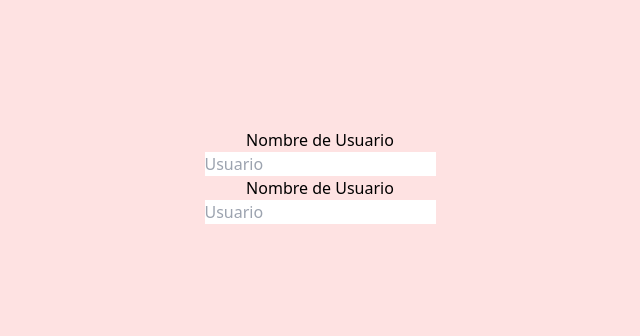
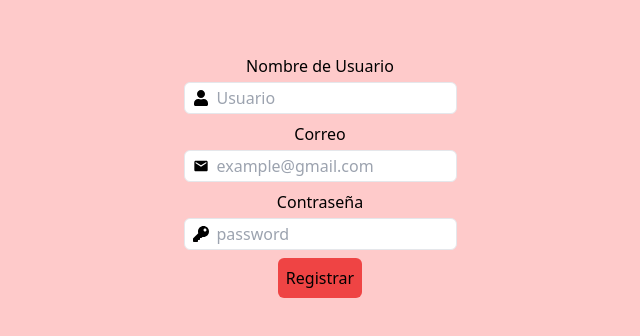
Before and after one commit to PedroMolina17/marketticket, a React (Vite) app in the folder client/: page /register in a window 1280 px wide. Shown: the part 224-560 px from the top of the page, without its empty margins (320-960 px from the left). Built offline with nearby package versions, Linux system fonts and the light colour scheme.

Commit message:
React Hook Form

```diff
--- a/client/src/components/Singup.jsx
+++ b/client/src/components/Singup.jsx
@@ -1,17 +1,121 @@
 import { useForm } from "react-hook-form";
+import { FaUser, FaKey } from "react-icons/fa";
+import { MdEmail } from "react-icons/md";
+
 const Signup = () => {
+  const {
+    register,
+    handleSubmit,
+    formState: { errors },
+    watch,
+    setValue,
+    reset,
+  } = useForm({
+    defaultValues: {
+      nombre: "",
+      correo: "",
+      password: "",
+    },
+  });
+
+  const onSubmit = handleSubmit((data) => {
+    console.log(data);
+    // reset({
+    //   nombre: '',
+    //   correo: '',
+    //   fechaNacimiento: '',
+    //   password: '',
+    //   confirmarPassword: '',
+    //   pais: 'ar',
+    //   archivo: '',
+    //   aceptaTerminos: false
+    // })
+    reset();
+  });
+
   return (
-    <div className="bg-red-100">
-      <div className="flex flex-col justify-center items-center h-screen">
-        <label className="flex flex-col w-96 items-center">
+    <div className="bg-red-200">
+      <form
+        className="flex flex-col justify-center items-center h-screen gap-2"
+        onSubmit={onSubmit}
+      >
+        <label className="flex flex-col  items-center w-96 gap-1">
           Nombre de Usuario
-          <input className="" placeholder="Usuario"></input>
+          <div className="flex border rounded-md bg-white h-8 items-center gap-2 px-2">
+            <FaUser />
+            <input
+              name="nombre"
+              placeholder="Usuario"
+              type="text"
+              className=" bg-transparent focus:outline-none "
+              {...register("nombre", {
+                required: {
+                  value: true,
+                  message: "Nombre es requerido",
+                },
+                maxLength: 20,
+                minLength: 2,
+              })}
+            />
+          </div>
+          {errors.nombre && (
+            <span className="text-xs  font-bold">{errors.nombre.message}</span>
+          )}
         </label>
-        <label className="flex flex-col w-96 items-center">
-          Nombre de Usuario
-          <input className="" placeholder="Usuario"></input>
+        <label className="flex flex-col w-96 items-center gap-1">
+          Correo
+          <div className="flex border rounded-md bg-white h-8 items-center gap-2 px-2">
+            <MdEmail />
+            <input
+              name="correo"
+              placeholder="example@gmail.com"
+              type="email"
+              className=" bg-transparent focus:outline-none "
+              {...register("correo", {
+                required: {
+                  value: true,
+                  message: "Correo es requerido",
+                },
+                pattern: {
+                  value: /^[a-zA-Z0-9_.+-]+@[a-zA-Z0-9-]+\.[a-zA-Z0-9-.]+$/,
+                  message: "Correo no válido",
+                },
+              })}
+            />
+          </div>
+          {errors.correo && (
+            <span className="text-xs font-bold">{errors.correo.message}</span>
+          )}
         </label>
-      </div>
+        <label className="flex flex-col w-96 items-center gap-1">
+          Contraseña
+          <div className="flex border rounded-md bg-white h-8 items-center gap-2 px-2">
+            <FaKey />
+            <input
+              name="password"
+              placeholder="password"
+              type="password"
+              className=" bg-transparent focus:outline-none "
+              {...register("password", {
+                required: {
+                  value: true,
+                  message: "Contraseña es requerida",
+                },
+                minLength: {
+                  value: 6,
+                  message: "Contraseña debe ser mayor a 6 caracteres",
+                },
+              })}
+            />
+          </div>
+          {errors.password && (
+            <span className="text-xs font-bold">{errors.password.message}</span>
+          )}
+        </label>
+        <button className="p-2 bg-red-500 rounded-md" type="submit">
+          Registrar
+        </button>
+      </form>
     </div>
   );
 };
```
